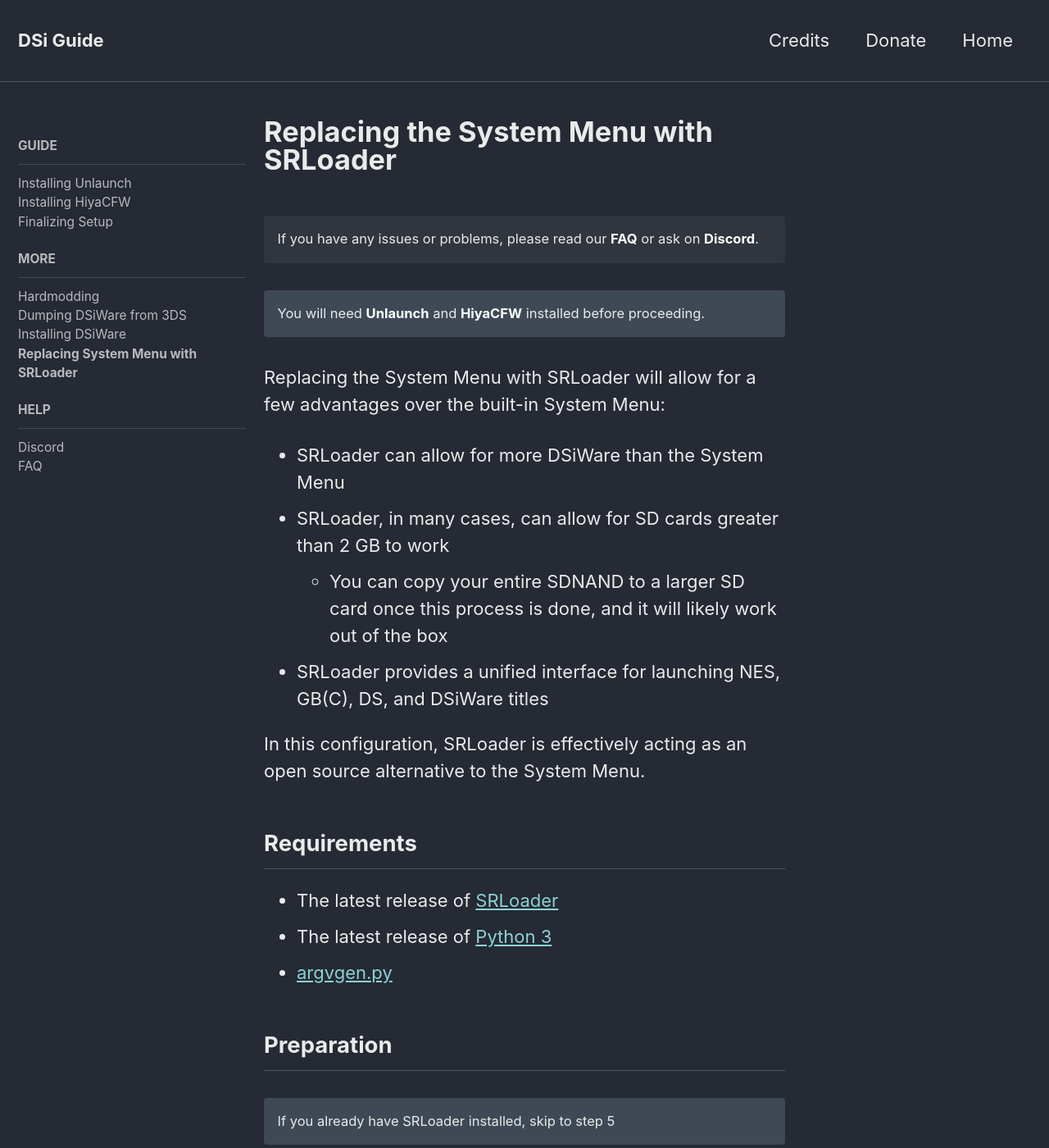
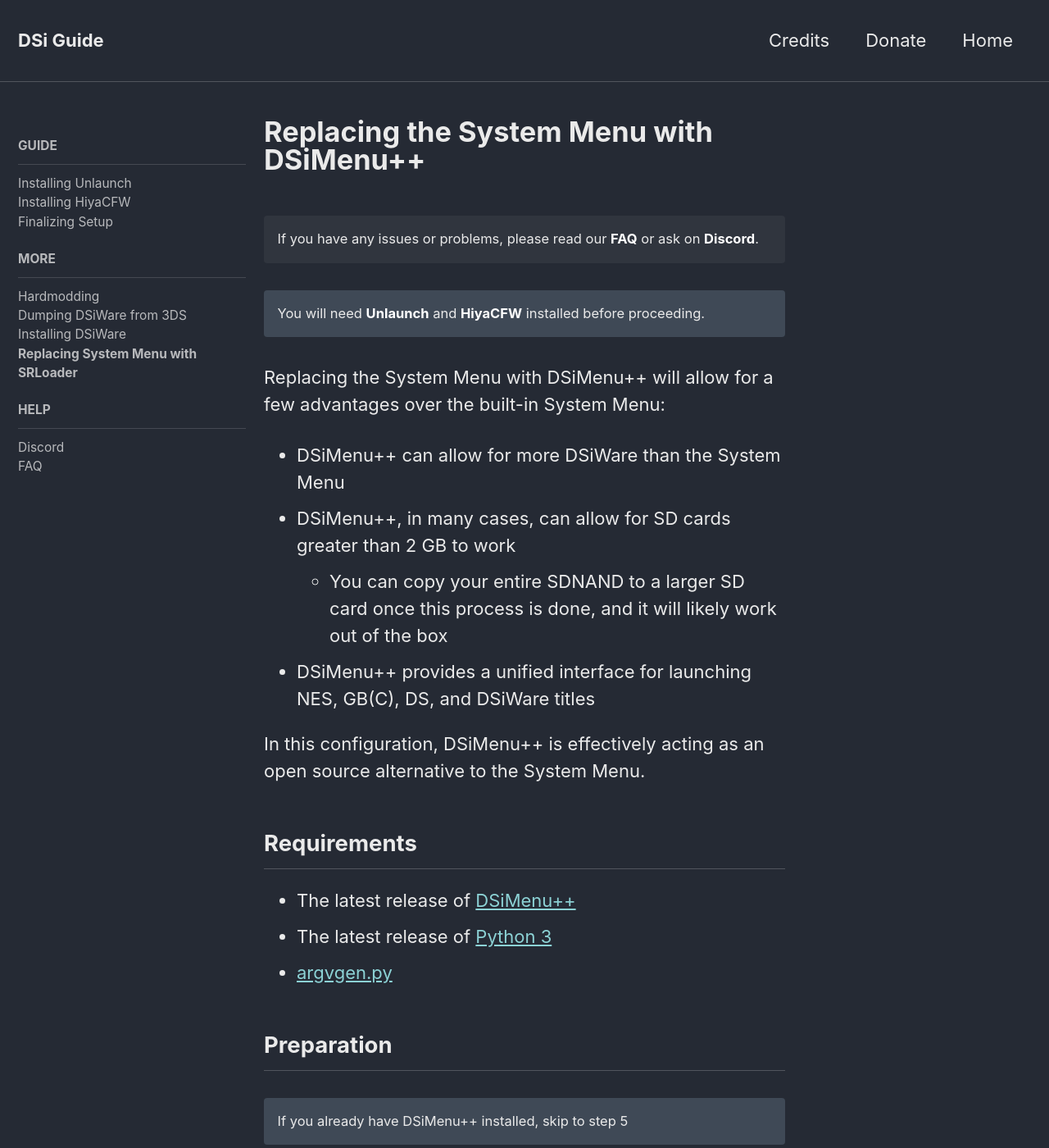
Before and after one commit to emiyl/dsi.cfw.guide-archive, a Jekyll site: the page built from more/replacing-system-menu.md, in a window 1280 px wide and 1400 px high. Shown: the whole window at 82% size. Built offline with Jekyll 4.4.1, drawn with Linux system fonts in a browser that asks for light colours; nearby versions of some CDN libraries; some of the changed text lies outside the part shown.

Commit message:
Change references of SRLoader to DSiMenu++

```diff
--- a/more/replacing-system-menu.md
+++ b/more/replacing-system-menu.md
@@ -1,5 +1,5 @@
 ---
-title: Replacing the System Menu with SRLoader
+title: Replacing the System Menu with DSiMenu++
 layout: single
 sidebar:
   nav: "side"
@@ -8,27 +8,27 @@
 You will need [Unlaunch](/guide/installing-unlaunch/) and [HiyaCFW](/guide/installing-hiyacfw/) installed before proceeding.
 {: .notice--info}
 
-Replacing the System Menu with SRLoader will allow for a few advantages over the built-in System Menu:
-* SRLoader can allow for more DSiWare than the System Menu
-* SRLoader, in many cases, can allow for SD cards greater than 2 GB to work
+Replacing the System Menu with DSiMenu++ will allow for a few advantages over the built-in System Menu:
+* DSiMenu++ can allow for more DSiWare than the System Menu
+* DSiMenu++, in many cases, can allow for SD cards greater than 2 GB to work
     - You can copy your entire SDNAND to a larger SD card once this process is done, and it will likely work out of the box
-* SRLoader provides a unified interface for launching NES, GB(C), DS, and DSiWare titles
+* DSiMenu++ provides a unified interface for launching NES, GB(C), DS, and DSiWare titles
 
-In this configuration, SRLoader is effectively acting as an open source alternative to the System Menu.
+In this configuration, DSiMenu++ is effectively acting as an open source alternative to the System Menu.
 
 ## Requirements
-- The latest release of [SRLoader](https://github.com/Robz8/SRLoader/releases){:target="_blank"}
+- The latest release of [DSiMenu++](https://github.com/Robz8/DSiMenuPlusPlus/releases){:target="_blank"}
 - The latest release of [Python 3](https://www.python.org/downloads/){:target="_blank"}
 - [argvgen.py](/assets/files/argvgen.py)
 
 ## Preparation
-If you already have SRLoader installed, skip to step 5
+If you already have DSiMenu++ installed, skip to step 5
 {: .notice--info}
-1. Open the SRLoader `.7z` file
+1. Open the DSiMenuPlusPlus `.7z` file
 2. Copy *the contents of* the `CFW - SDNAND root` folder to the root of your SD card
 3. Copy the `_nds` and `roms` folders to the root of your SD card
-4. Copy *the contents of* the `DSiWare (your region)` folder to `_nds/srloader/dsiware` on your SD card
-5. In the `Autoboot for HiyaCFW` folder in the SRLoader `.7z`, copy `autoboot.bin` to the `hiya` folder on your SD card
+4. Copy *the contents of* the `DSiWare (your region)` folder to `_nds/dsimenuplusplus/dsiware` on your SD card
+5. In the `Autoboot for HiyaCFW` folder in the DSiMenuPlusPlus `.7z`, copy `autoboot.bin` to the `hiya` folder on your SD card
 6. Navigate to the `shared1` folder on your SD card
 7. Mark `TWLCFG0.dat` and `TWLCFG1.dat` as **read-only**
     - On Windows, this can be done by right clicking them, going to Properties, then checking "Read-only"
@@ -37,8 +37,8 @@
 9. Copy `argvgen.py` to `title/00030004` on your SD card
 10. Run `argvgen.py`
     - A new `dsiware` folder will be created
-    - These contain `.argv` files, which tell SRLoader where it can find DSiWare
-11. Move the `dsiware` folder to `_nds/srloader/dsiware` on your SD card
+    - These contain `.argv` files, which tell DSiMenu++ where it can find DSiWare
+11. Move the `dsiware` folder to `_nds/dsimenuplusplus/dsiware` on your SD card
     - The two folders should be *merged*
 12. Eject your SD card, and insert it in your DSi
 
@@ -46,7 +46,7 @@
 1. Power on your DSi while holding **SELECT**
 2. If `Autoboot title` is not checked, navigate to it and press **A**
 3. Press **START** to save and continue booting
-    - SRLoader will appear
+    - DSiMenu++ will appear
 
-SRLoader is now your System Menu.
-You can press **DOWN** to access your DSiWare. Due to a limitation in EasyGL2D, the graphics library that SRLoader uses, some DSiWare images will be blank.
+DSiMenu++ is now your System Menu.
+You can press **DOWN** to access your DSiWare. Due to a limitation in EasyGL2D, the graphics library that DSiMenu++ uses, some DSiWare images will be blank, unless if DSi icon animation is disabled.
```
Also changed, not shown: guide/finalizing-setup.md (+9 -11 lines).
